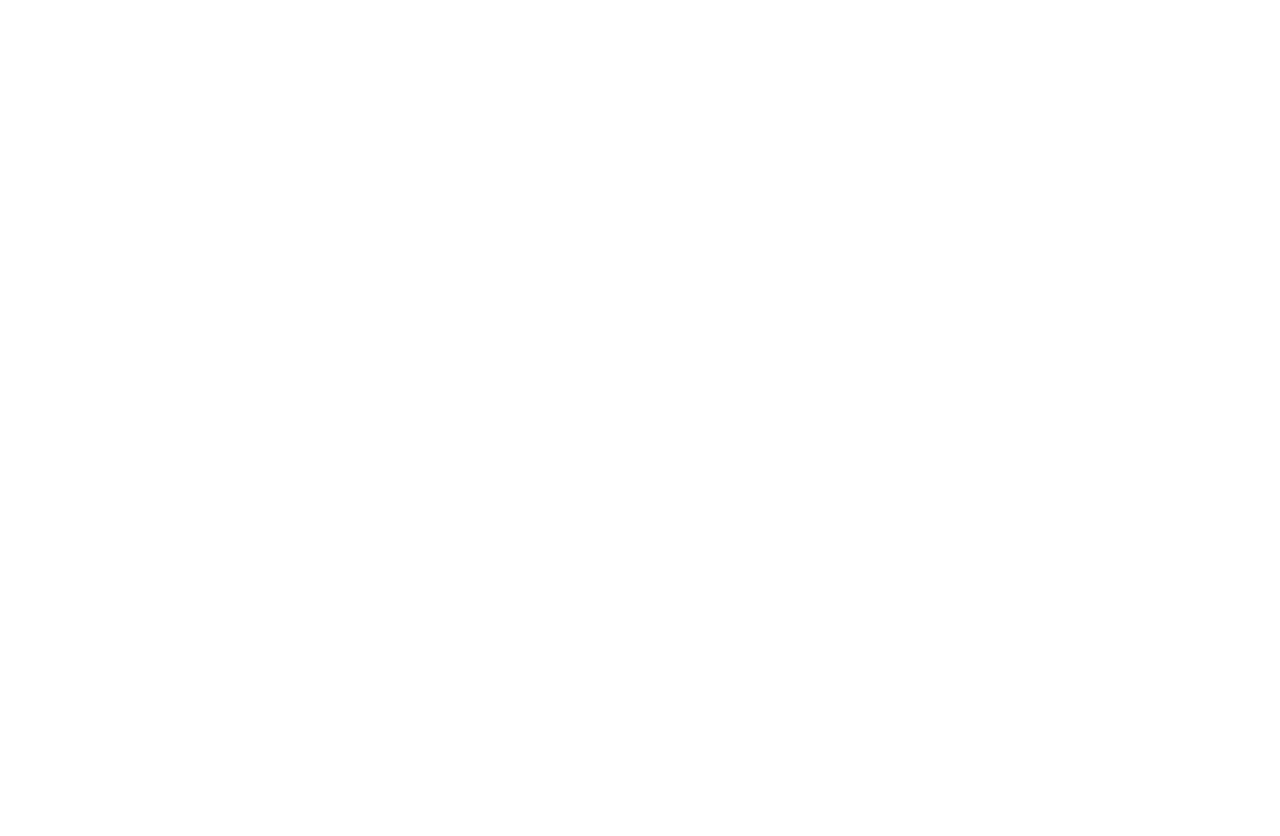
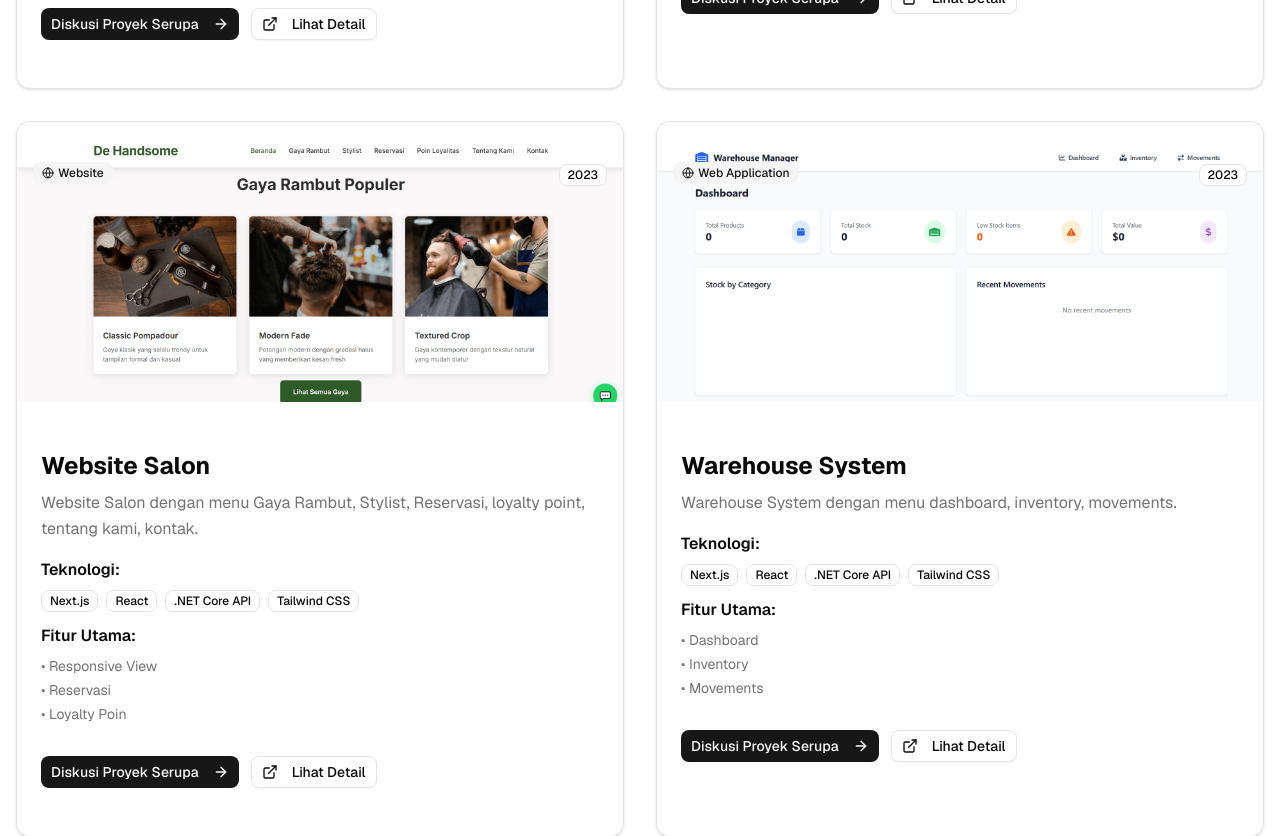
Before and after one commit to wsetiono/website_webperdana, a Next.js app: page /portofolio in a window 1280 px wide. Shown: the part 5480-6316 px from the top of the page. Before the commit the page ends 5454 px from the top, so only its background shows below. Built offline with nearby package versions, Linux system fonts and the light colour scheme.

Commit message:
update portfolio kelima

```diff
--- a/app/portofolio/page.tsx
+++ b/app/portofolio/page.tsx
@@ -169,131 +169,244 @@
       year: "2023",
       url: "#",
     },
-    // {
-    //   id: 3,
-    //   title: "Food Delivery Mobile App",
-    //   category: "Mobile Application",
-    //   type: "mobile",
-    //   description:
-    //     "Aplikasi mobile food delivery dengan fitur real-time tracking, multiple payment options, dan sistem rating driver.",
-    //   image: "/food-delivery-app.png",
-    //   technologies: ["React Native", "Node.js", "MongoDB", "Firebase", "Google Maps API"],
-    //   features: [
-    //     "Real-time Order Tracking",
-    //     "Multiple Payment Methods",
-    //     "Driver Rating System",
-    //     "Push Notifications",
-    //     "GPS Integration",
-    //   ],
-    //   results: {
-    //     downloads: "Loyalty Point membuat pelanggan makin loyal",
-    //     rating: "4.8/5 Rating di Google My Business",
-    //     orders: "Jumlah Pesanan tiap bulan meningkat secara signifikan",
-    //   },
-    //   year: "2024",
-    //   client: "Food Delivery Startup",
-    //   url: "#",
-    // },
-    // {
-    //   id: 4,
-    //   title: "Business Analytics Dashboard",
-    //   category: "Web Application",
-    //   type: "webapp",
-    //   description:
-    //     "Dashboard analytics bisnis dengan visualisasi data real-time, reporting otomatis, dan integrasi dengan berbagai data source.",
-    //   image: "/business-analytics-dashboard.png",
-    //   technologies: ["React", "D3.js", "Node.js", "PostgreSQL", "Chart.js"],
-    //   features: [
-    //     "Real-time Data Visualization",
-    //     "Automated Reporting",
-    //     "Multi-source Integration",
-    //     "Custom Dashboard Builder",
-    //     "Export to PDF/Excel",
-    //   ],
-    //   results: {
-    //     efficiency: "60% Time Savings",
-    //     accuracy: "99% Data Accuracy",
-    //     users: "500+ Active Users",
-    //   },
-    //   year: "2024",
-    //   client: "Manufacturing Company",
-    //   url: "#",
-    // },
-    // {
-    //   id: 5,
-    //   title: "Medical Clinic Website",
-    //   category: "Website Company Profile",
-    //   type: "website",
-    //   description:
-    //     "Website klinik medis dengan sistem appointment booking, informasi dokter, dan integrasi dengan sistem manajemen pasien.",
-    //   image: "/medical-clinic-website.png",
-    //   technologies: ["WordPress", "PHP", "MySQL", "Bootstrap", "jQuery"],
-    //   features: [
-    //     "Online Appointment Booking",
-    //     "Doctor Profiles & Schedules",
-    //     "Patient Portal",
-    //     "Medical Services Info",
-    //     "Contact & Location Maps",
-    //   ],
-    //   results: {
-    //     appointments: "300% More Bookings",
-    //     seo: "Top 3 Google Rankings",
-    //     patients: "150+ New Patients/Month",
-    //   },
-    //   year: "2023",
-    //   client: "Klinik Sehat Bersama",
-    //   url: "#",
-    // },
-    // {
-    //   id: 6,
-    //   title: "Booking Appointment Mobile App",
-    //   category: "Mobile Application",
-    //   type: "mobile",
-    //   description:
-    //     "Aplikasi mobile untuk booking appointment berbagai layanan dengan sistem notifikasi dan reminder otomatis.",
-    //   image: "/booking-appointment-mobile-app.jpg",
-    //   technologies: ["Flutter", "Firebase", "Node.js", "MongoDB", "FCM"],
-    //   features: [
-    //     "Multi-service Booking",
-    //     "Calendar Integration",
-    //     "Push Notifications",
-    //     "Payment Integration",
-    //     "Review & Rating System",
-    //   ],
-    //   results: {
-    //     bookings: "5K+ Monthly Bookings",
-    //     retention: "85% User Retention",
-    //     satisfaction: "4.7/5 User Rating",
-    //   },
-    //   year: "2023",
-    //   client: "Service Booking Platform",
-    //   url: "#",
-    // },
-    // {
-    //   id: 7,
-    //   title: "Online Learning Platform",
-    //   category: "Web Application",
-    //   type: "webapp",
-    //   description:
-    //     "Platform pembelajaran online dengan fitur video streaming, quiz interaktif, progress tracking, dan sertifikat digital.",
-    //   image: "/online-learning-platform.png",
-    //   technologies: ["Next.js", "React", "Node.js", "MongoDB", "AWS S3"],
-    //   features: [
-    //     "Video Streaming Platform",
-    //     "Interactive Quizzes",
-    //     "Progress Tracking",
-    //     "Digital Certificates",
-    //     "Discussion Forums",
-    //   ],
-    //   results: {
-    //     students: "2K+ Active Students",
-    //     completion: "78% Course Completion",
-    //     satisfaction: "4.6/5 Student Rating",
-    //   },
-    //   year: "2023",
-    //   client: "Educational Institution",
-    //   url: "#",
-    // },
+    {
+      id: 9,
+      title: "QR Menu Restaurant",
+      category: "Web Application",
+      type: "web app",
+      description:
+        "QR Menu App dengan scan barcode, list menu, menu image.",
+      image: "/portofolio/qr-menu-restaurant.PNG",
+      technologies: ["Next.js", "React", ".NET Core API", "Tailwind CSS"],
+      features: [
+        "QR Scanning",
+        "List Menu",
+        "Menu Image",
+      ],
+      year: "2023",
+      url: "#",
+    },
+    {
+      id: 10,
+      title: "Website Bengkel",
+      category: "Website",
+      type: "website",
+      description:
+        "Website Bengkel dengan menu layanan, reservasi, poin loyalitas, tentang kami, kontak.",
+      image: "/portofolio/website-bengkel.PNG",
+      technologies: ["Next.js", "React", ".NET Core API", "Tailwind CSS"],
+      features: [
+        "Responsive View",
+        "Reservasi Online",
+        "Loyalty Poin",
+      ],
+      year: "2023",
+      url: "#",
+    },
+    {
+      id: 11,
+      title: "Website Dealer Mobil",
+      category: "Website",
+      type: "website",
+      description:
+        "Website Bengkel dengan menu daftar mobil, reservasi, poin loyalitas, tentang kami, kontak.",
+      image: "/portofolio/website-dealer-mobil.PNG",
+      technologies: ["Next.js", "React", ".NET Core API", "Tailwind CSS"],
+      features: [
+        "Responsive View",
+        "Reservasi Online",
+        "Loyalty Poin",
+      ],
+      year: "2023",
+      url: "#",
+    },
+    {
+      id: 12,
+      title: "Website Notaris",
+      category: "Website",
+      type: "website",
+      description:
+        "Website Notaris dengan menu layanan, tentang kami, testimoni, konsultasi.",
+      image: "/portofolio/website-notaris.PNG",
+      technologies: ["Next.js", "React", ".NET Core API", "Tailwind CSS"],
+      features: [
+        "Responsive View",
+        "Menu Testimoni",
+        "Menu Konsultasi",
+      ],
+      year: "2023",
+      url: "#",
+    },
+    {
+      id: 13,
+      title: "Website Salon",
+      category: "Website",
+      type: "website",
+      description:
+        "Website Salon dengan menu Gaya Rambut, Stylist, Reservasi, loyalty point, tentang kami, kontak.",
+      image: "/portofolio/website-salon.PNG",
+      technologies: ["Next.js", "React", ".NET Core API", "Tailwind CSS"],
+      features: [
+        "Responsive View",
+        "Reservasi",
+        "Loyalty Poin",
+      ],
+      year: "2023",
+      url: "#",
+    },
+    {
+      id: 14,
+      title: "Warehouse System",
+      category: "Web Application",
+      type: "web app",
+      description:
+        "Warehouse System dengan menu dashboard, inventory, movements.",
+      image: "/portofolio/warehouse-system.PNG",
+      technologies: ["Next.js", "React", ".NET Core API", "Tailwind CSS"],
+      features: [
+        "Dashboard",
+        "Inventory",
+        "Movements",
+      ],
+      year: "2023",
+      url: "#",
+    },
+    {
+      id: 15,
+      title: "Sales System",
+      category: "Web Application",
+      type: "web app",
+      description:
+        "Sales System dengan menu dashboard, Export document, report.",
+      image: "/portofolio/sales-system.PNG",
+      technologies: ["Next.js", "React", ".NET Core API", "Tailwind CSS"],
+      features: [
+        "Dashboard",
+        "Export Document",
+        "Report",
+      ],
+      year: "2023",
+      url: "#",
+    },
+    {
+      id: 16,
+      title: "Procurement System",
+      category: "Web Application",
+      type: "web app",
+      description:
+        "Procurement System dengan menu dashboard, purchase request, vendor, purchase order, budget tracking.",
+      image: "/portofolio/procurement-system.PNG",
+      technologies: ["Next.js", "React", ".NET Core API", "Tailwind CSS"],
+      features: [
+        "Dashboard",
+        "Purchase Request",
+        "Purchase Order",
+      ],
+      year: "2023",
+      url: "#",
+    },
+    {
+      id: 17,
+      title: "Manufacturing System",
+      category: "Web Application",
+      type: "web app",
+      description:
+        "Manufacturing System dengan menu dashboard, production order, inventory, quality control, report.",
+      image: "/portofolio/manufacturing-system.PNG",
+      technologies: ["Next.js", "React", ".NET Core API", "Tailwind CSS"],
+      features: [
+        "Dashboard",
+        "Production Order",
+        "Report",
+      ],
+      year: "2023",
+      url: "#",
+    },
+    {
+      id: 18,
+      title: "CRM System",
+      category: "Web Application",
+      type: "web app",
+      description:
+        "CRM System dengan menu dashboard, Lead, pipeline, interaction.",
+      image: "/portofolio/crm-system.PNG",
+      technologies: ["Next.js", "React", ".NET Core API", "Tailwind CSS"],
+      features: [
+        "Dashboard",
+        "Lead",
+        "Interaction",
+      ],
+      year: "2023",
+      url: "#",
+    },
+    {
+      id: 18,
+      title: "Appointment System",
+      category: "Web Application",
+      type: "web app",
+      description:
+        "Appointment System dengan menu dashboard, new appointment, track by calendar.",
+      image: "/portofolio/appointment-system.PNG",
+      technologies: ["Next.js", "React", ".NET Core API", "Tailwind CSS"],
+      features: [
+        "Dashboard",
+        "New Appointment",
+        "Track by Calendar",
+      ],
+      year: "2023",
+      url: "#",
+    },
+    {
+      id: 19,
+      title: "Document Management System",
+      category: "Web Application",
+      type: "web app",
+      description:
+        "Document Management System dengan menu dashboard, documents, upload doc.",
+      image: "/portofolio/document-management-system.PNG",
+      technologies: ["Next.js", "React", ".NET Core API", "Tailwind CSS"],
+      features: [
+        "Dashboard",
+        "Document",
+        "Upload Doc",
+      ],
+      year: "2023",
+      url: "#",
+    },
+    {
+      id: 20,
+      title: "Finance System",
+      category: "Web Application",
+      type: "web app",
+      description:
+        "Finance System dengan menu dashboard, invoice, payroll, expense, tax, report.",
+      image: "/portofolio/finance-system.PNG",
+      technologies: ["Next.js", "React", ".NET Core API", "Tailwind CSS"],
+      features: [
+        "Dashboard",
+        "Invoice",
+        "Report",
+      ],
+      year: "2023",
+      url: "#",
+    },
+    {
+      id: 21,
+      title: "Project Management System",
+      category: "Web Application",
+      type: "web app",
+      description:
+        "Project Management System dengan menu dashboard, kanban board, calendar, report.",
+      image: "/portofolio/project-management-system.PNG",
+      technologies: ["Next.js", "React", ".NET Core API", "Tailwind CSS"],
+      features: [
+        "Dashboard",
+        "Kanban Board",
+        "Report",
+      ],
+      year: "2023",
+      url: "#",
+    },
   ]
 
   const categories = ["Semua", "Website", "Web Application", "Mobile Application"]
```
Also changed, not shown: public/portofolio/medical-system.PNG (added).
